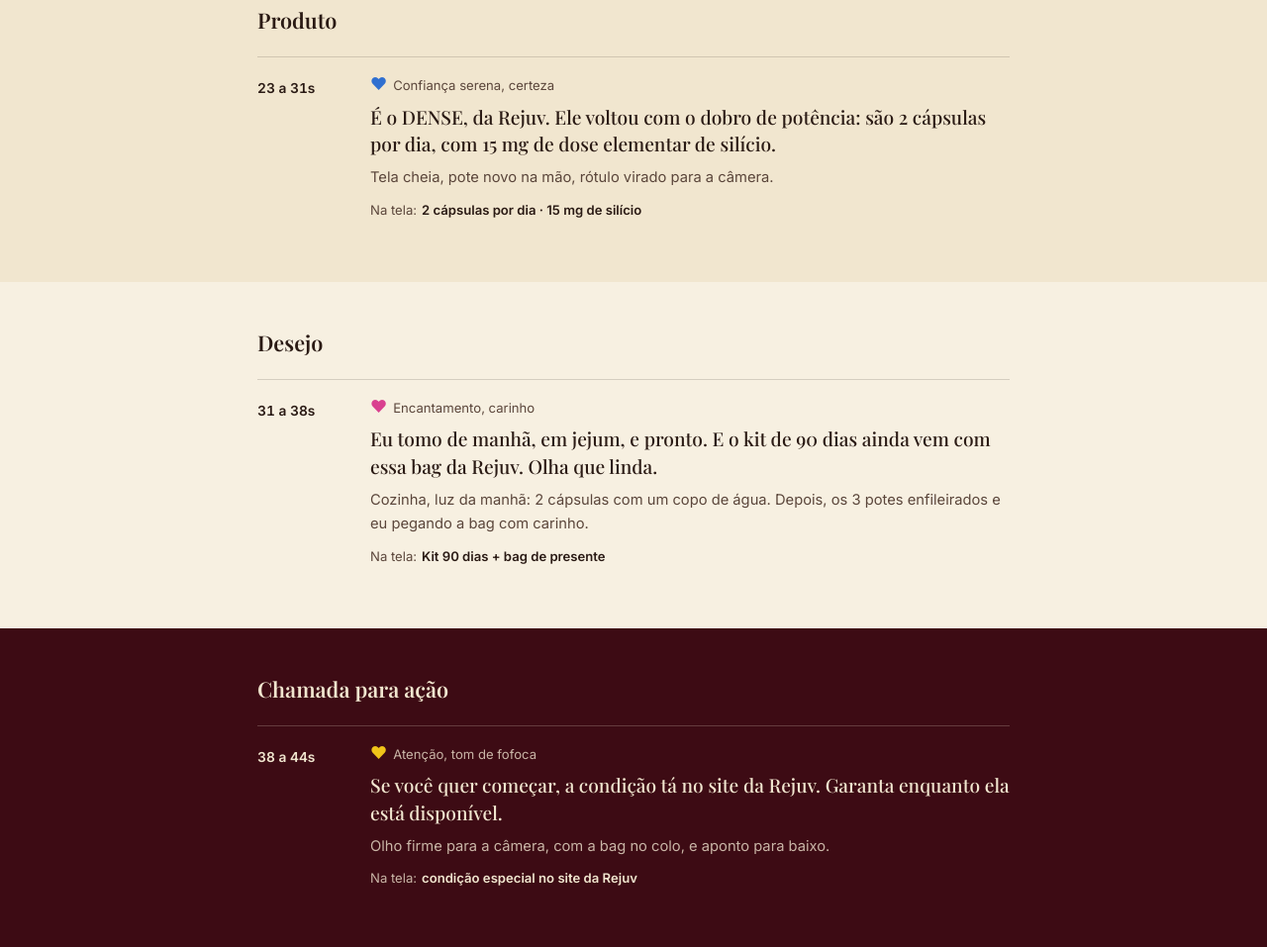
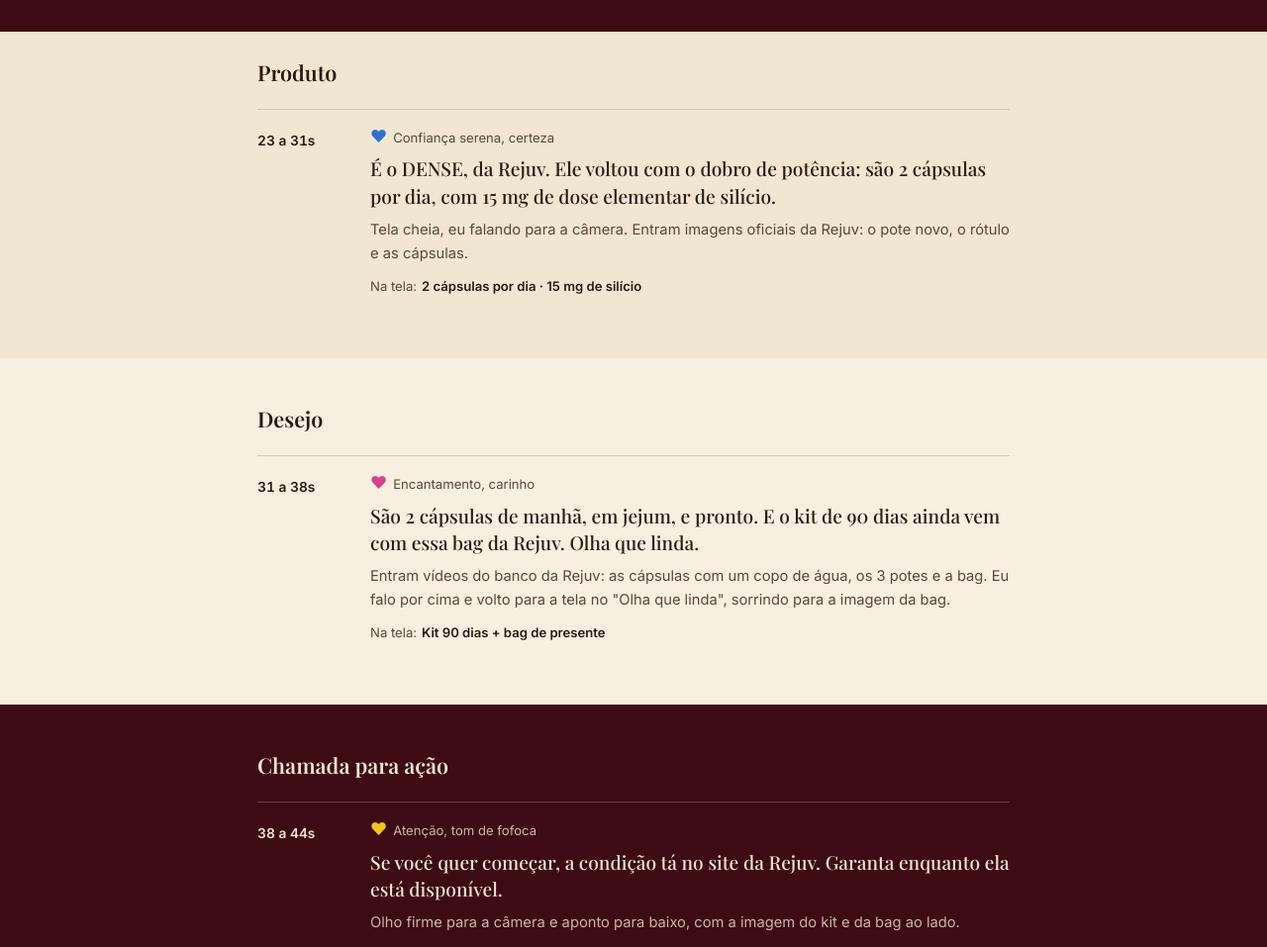
Before and after one commit to DEBORADOMINIQUE/portfolio-, a plain HTML site: page roteiro.html in a window 1280 px wide. Shown: the part 2492-3449 px from the top of the page at 99% size. Drawn offline with nearby package versions, Linux system fonts and the light colour scheme; a web font is replaced by a local one.

Commit message:
Roteiro DENSE: produto, kit e bag com imagens do banco da marca
Co-Authored-By: Claude Opus 5.5 <noreply@anthropic.com>

```diff
--- a/roteiro.html
+++ b/roteiro.html
@@ -156,7 +156,7 @@
       <div class="pontos">
         <div>
           <h3>O formato</h3>
-          <p>Em cima, o vídeo do Dr. Jardis; embaixo, eu reagindo. Quando é a minha vez de falar, pauso o vídeo e vou para a tela cheia, olhando para a câmera como quem indica algo para uma amiga.</p>
+          <p>Em cima, o vídeo do Dr. Jardis; embaixo, eu reagindo. Quando é a minha vez de falar, pauso o vídeo e vou para a tela cheia, olhando para a câmera como quem indica algo para uma amiga. O produto, o kit e a bag aparecem com as imagens e vídeos oficiais de vocês.</p>
           <h3 style="margin-top:18px">O objetivo</h3>
           <p>Seguir o caminho do briefing (gancho, identificação, produto, desejo e chamada) e levar a cliente ao site, com a sensação de que a condição não dura para sempre.</p>
         </div>
@@ -236,7 +236,7 @@
         <div>
           <p class="emocao"><span class="coracao" style="color:#2f6fd0">&#9829;&#xFE0E;</span>Confiança serena, certeza</p>
           <blockquote class="fala">É o DENSE, da Rejuv. Ele voltou com o dobro de potência: são 2 cápsulas por dia, com 15 mg de dose elementar de silício.</blockquote>
-          <p class="direcao">Tela cheia, pote novo na mão, rótulo virado para a câmera.</p>
+          <p class="direcao">Tela cheia, eu falando para a câmera. Entram imagens oficiais da Rejuv: o pote novo, o rótulo e as cápsulas.</p>
           <p class="tela"><span>Na tela:</span>2 cápsulas por dia · 15 mg de silício</p>
         </div>
       </article>
@@ -250,8 +250,8 @@
         <div class="tempo">31 a 38s</div>
         <div>
           <p class="emocao"><span class="coracao" style="color:#d9408f">&#9829;&#xFE0E;</span>Encantamento, carinho</p>
-          <blockquote class="fala">Eu tomo de manhã, em jejum, e pronto. E o kit de 90 dias ainda vem com essa bag da Rejuv. Olha que linda.</blockquote>
-          <p class="direcao">Cozinha, luz da manhã: 2 cápsulas com um copo de água. Depois, os 3 potes enfileirados e eu pegando a bag com carinho.</p>
+          <blockquote class="fala">São 2 cápsulas de manhã, em jejum, e pronto. E o kit de 90 dias ainda vem com essa bag da Rejuv. Olha que linda.</blockquote>
+          <p class="direcao">Entram vídeos do banco da Rejuv: as cápsulas com um copo de água, os 3 potes e a bag. Eu falo por cima e volto para a tela no "Olha que linda", sorrindo para a imagem da bag.</p>
           <p class="tela"><span>Na tela:</span>Kit 90 dias + bag de presente</p>
         </div>
       </article>
@@ -266,7 +266,7 @@
         <div>
           <p class="emocao"><span class="coracao" style="color:#f0c419">&#9829;&#xFE0E;</span>Atenção, tom de fofoca</p>
           <blockquote class="fala">Se você quer começar, a condição tá no site da Rejuv. Garanta enquanto ela está disponível.</blockquote>
-          <p class="direcao">Olho firme para a câmera, com a bag no colo, e aponto para baixo.</p>
+          <p class="direcao">Olho firme para a câmera e aponto para baixo, com a imagem do kit e da bag ao lado.</p>
           <p class="tela"><span>Na tela:</span>condição especial no site da Rejuv</p>
         </div>
       </article>
@@ -313,7 +313,7 @@
             <li>Se autorizam usar o vídeo do Dr. Jardis no react, e se podem me mandar o arquivo em boa qualidade</li>
             <li>Se posso dizer que ele criou a fórmula ou mantenho "curadoria técnica"</li>
             <li>Qual gancho preferem, ou se gravo todos para testar</li>
-            <li>Se a embalagem nova chega até a gravação</li>
+            <li>Se podem me mandar as imagens e vídeos do banco de vocês: embalagem nova, cápsulas, kit de 90 dias e bag</li>
           </ul>
           <textarea id="detalhes" name="detalhes"></textarea>
 
```
